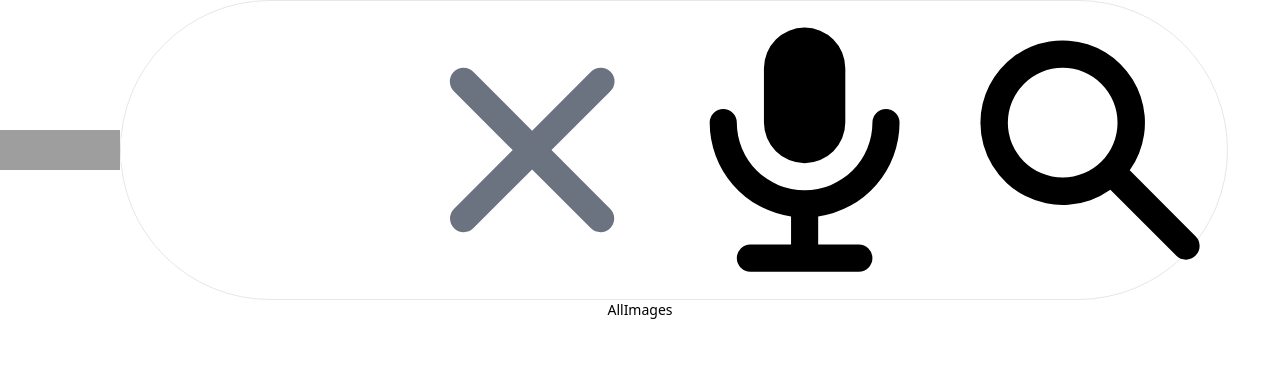
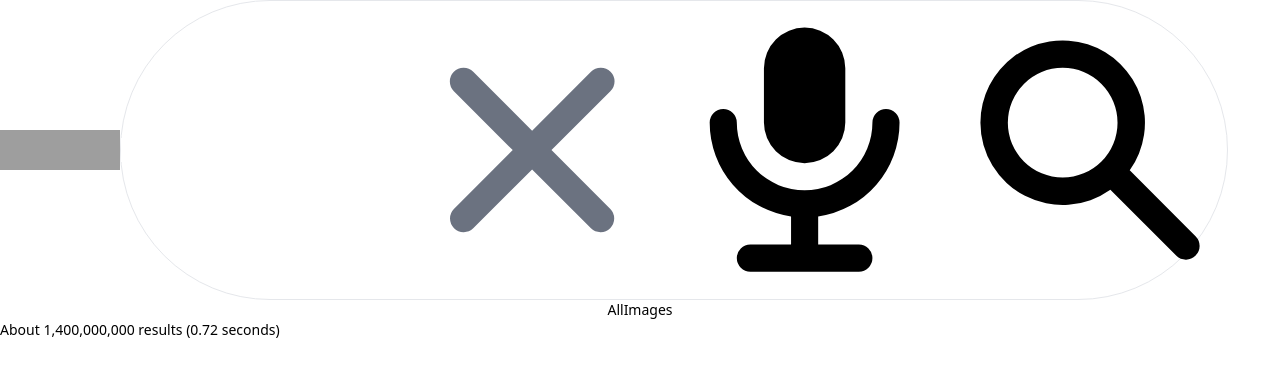
Before and after one commit to Chirag4904/Google-Nextjs, a Next.js app: page /search in a window 1280 px wide. Shown: the top 376 px of the page. Built offline with nearby package versions, Linux system fonts and the light colour scheme; no server answers; grey boxes are pictures that could not be loaded.

Commit message:
About data section

```diff
--- /dev/null
+++ b/Components/SearchResults.jsx
@@ -0,0 +1,12 @@
+import React from "react";
+
+export default function SearchResults({ results }) {
+	return (
+		<div className="w-full mx-auto px-3 sm:pl-[5%] md:pl-[14%] lg:pl-52">
+			<p className="text-gray-600 text-sm mt-3">
+				About {results.searchInformation.formattedTotalResults} results (
+				{results.searchInformation.formattedSearchTime} seconds)
+			</p>
+		</div>
+	);
+}
--- a/pages/search.jsx
+++ b/pages/search.jsx
@@ -1,19 +1,25 @@
 import Head from "next/head";
+import { useRouter } from "next/router";
 import SearchHeader from "../Components/SearchHeader";
+import SearchResults from "../Components/SearchResults";
 import Response from "../Response";
 
 export default function search({ results }) {
-	console.log(results);
+	// eslint-disable-next-line react-hooks/rules-of-hooks
+	const router = useRouter();
+	console.log(router);
+	// console.log(results);
 	return (
 		<div>
 			<Head>
-				<title>Search Page</title>
+				<title>{router.query.term}</title>
 			</Head>
 
 			{/* Search Header */}
 			<SearchHeader />
 
 			{/* Search Result */}
+			<SearchResults results={results} />
 		</div>
 	);
 }
```
